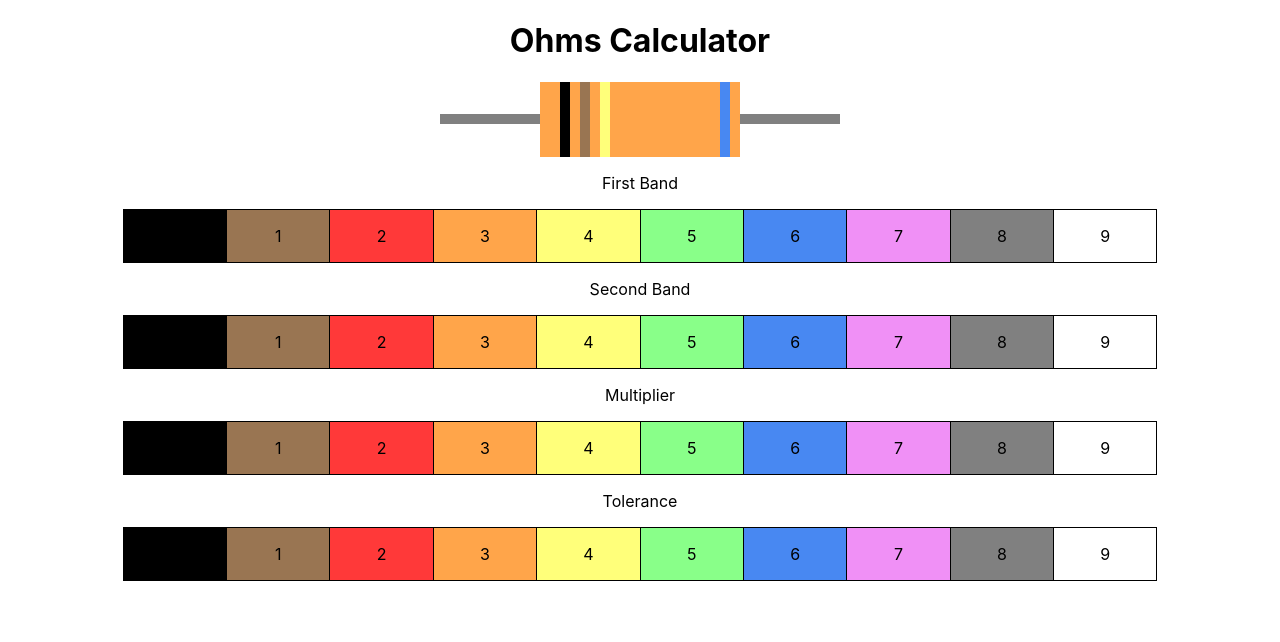
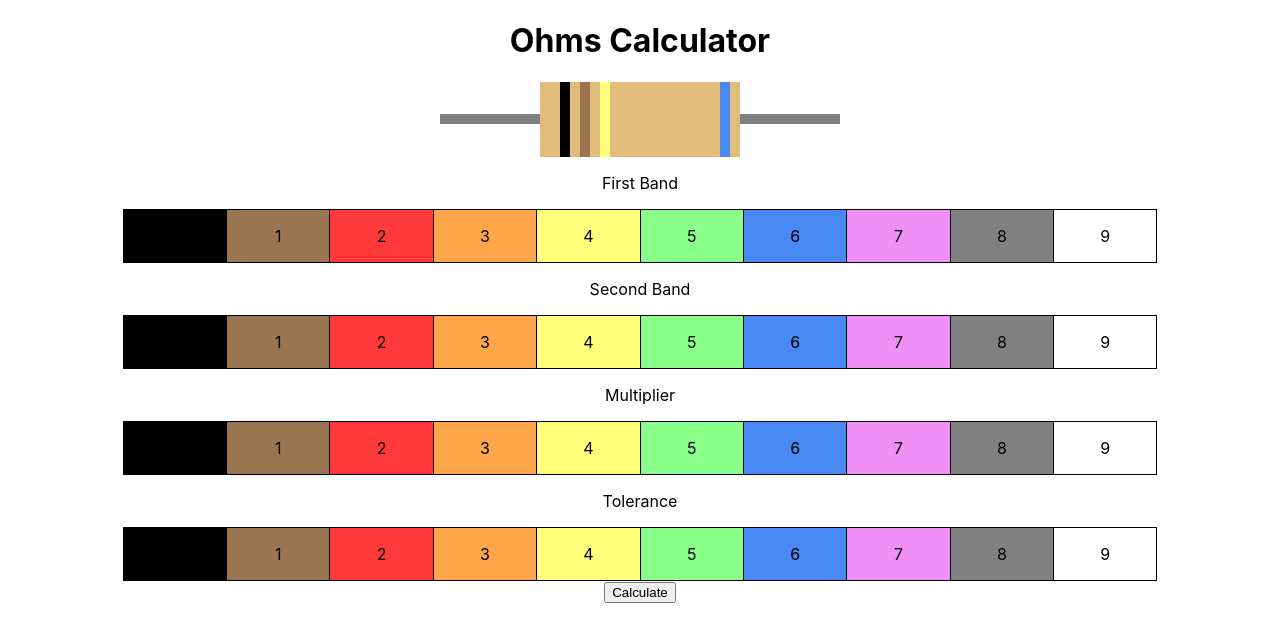
Before and after one commit to arturordz3000/ohmcalculator, a React (Create React App) app in the folder ohm-calculator/: page / in a window 1280 px wide. Shown: the top 642 px of the page. Built offline with nearby package versions, Linux system fonts and the light colour scheme.

Commit message:
Finished changing color of resistor graphic

```diff
--- a/ohm-calculator/src/components/Resistor/Resistor.css
+++ b/ohm-calculator/src/components/Resistor/Resistor.css
@@ -15,7 +15,7 @@
 .Resistor-body {
     width: 200px;
     height: 100%;
-    background-color: rgb(255, 165, 74);
+    background-color: #e1bc7b;
     display: inline-block;
     text-align: left;
     position: relative;
--- a/ohm-calculator/src/pages/MainPage/MainPage.js
+++ b/ohm-calculator/src/pages/MainPage/MainPage.js
@@ -46,7 +46,8 @@ function MainPage() {
         new ResistorConfiguration({rgb: 'rgb(72, 136, 242)', value: { description: '±0.25%', number: 0.25 }}, '180px'),
     ];
 
-    const [resistorConfigurations, setResistorConfigurations] = useState(configurations);
+    const state = useState(configurations);
+    const [resistorConfigurations] = state;
 
     return (
         <div className="MainPage">
@@ -54,9 +55,19 @@ function MainPage() {
             <h1>Ohms Calculator</h1>
             </header>
             <Resistor configuration={resistorConfigurations}/>
-            <BandColorSelector configuration={bandColorSelectorConfiguration} onColorSelected={(rowIndex, colorIndex) => alert(rowIndex + ',' + colorIndex)}/>
+            <BandColorSelector configuration={bandColorSelectorConfiguration} onColorSelected={(rowIndex, colorIndex) => onColorSelected(state, rowIndex, colorIndex)}/>
+            <button>Calculate</button>
         </div>
     )
 }
 
+function onColorSelected(state, rowIndex, colorIndex) {
+    const [resistorConfigurations, setResistorConfigurations] = state;
+    const newConfigurations = [...resistorConfigurations];
+
+    newConfigurations[rowIndex].color = bandColorSelectorConfiguration[rowIndex].colors[colorIndex];
+
+    setResistorConfigurations(newConfigurations);
+}
+
 export default MainPage;
```
